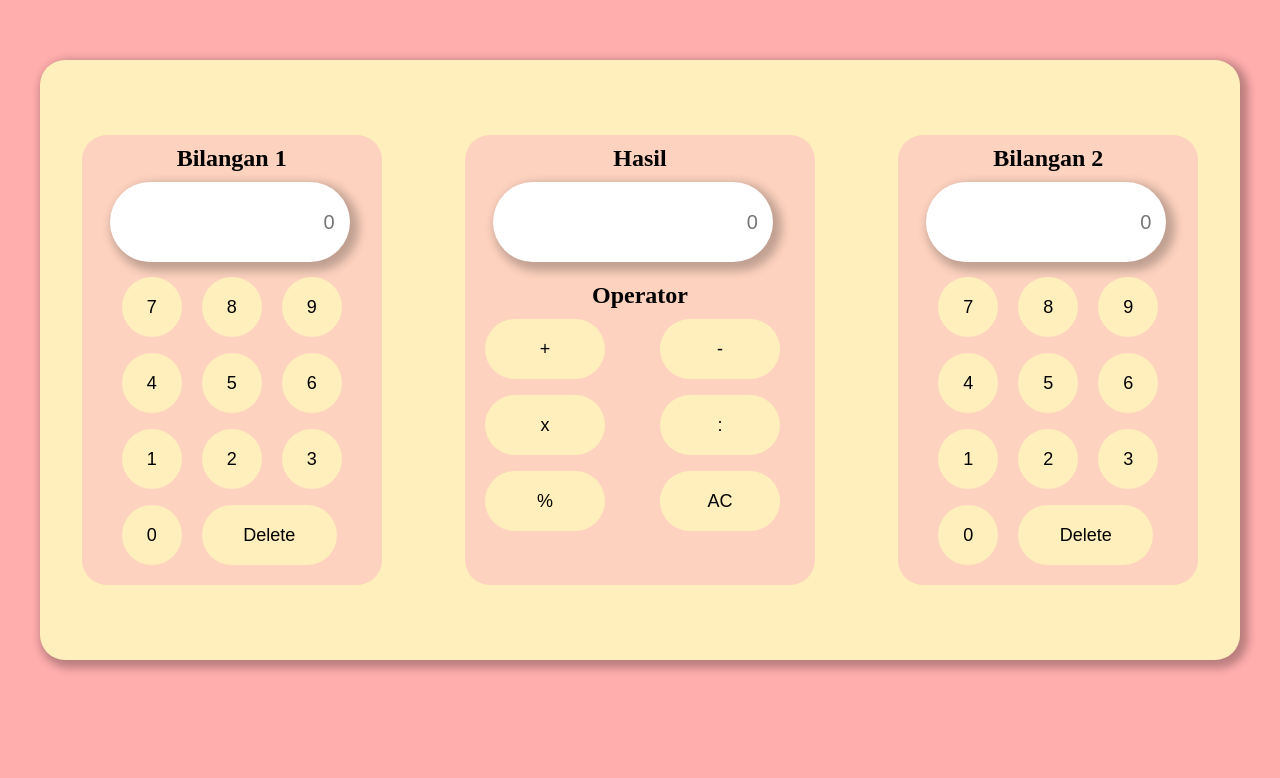
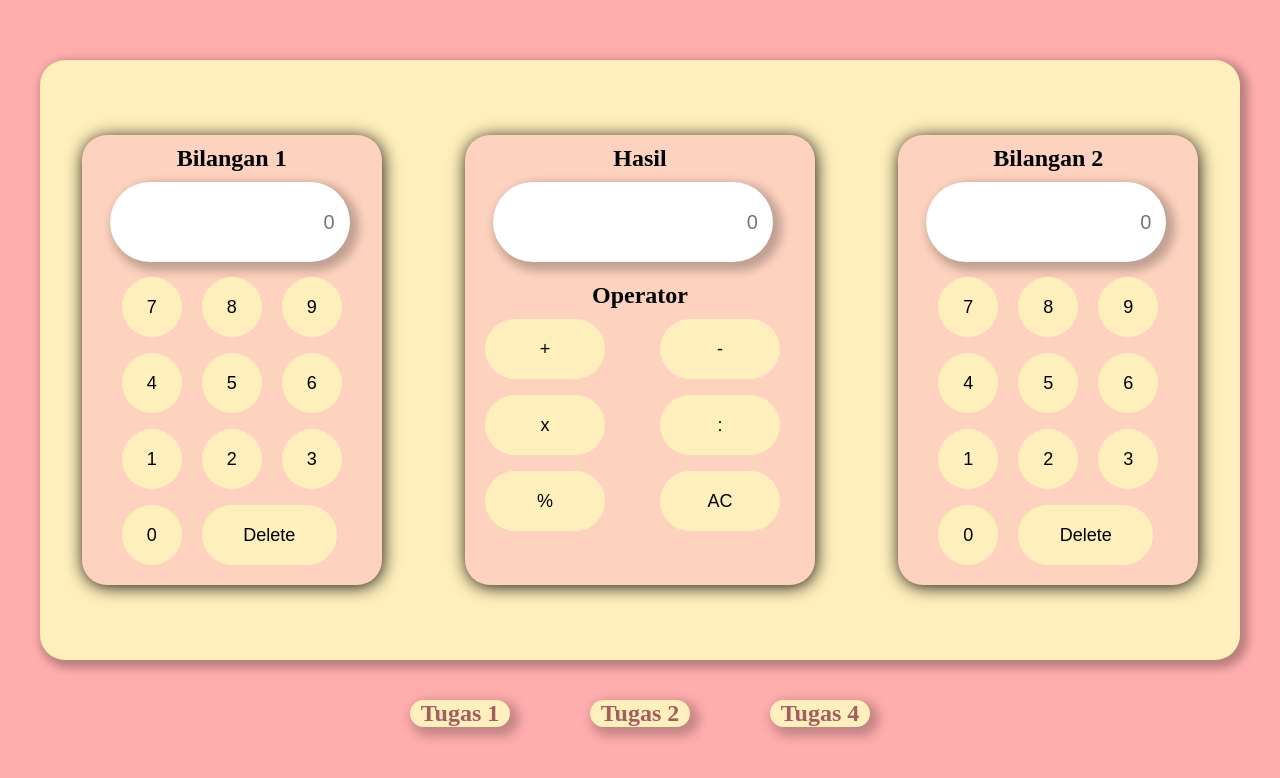
Before and after one commit to DzakiyDzakwan/Tugas3, a plain HTML site: page index.html in a window 1280 px wide. Drawn offline with Linux system fonts and the light colour scheme.

Commit message:
penambahan link tugas lain

```diff
--- a/index.html
+++ b/index.html
@@ -81,6 +81,14 @@
 
     </div>
 
+    <div class="second">
+         <ul>
+             <li><a href="https://dzakiydzakwan.github.io/Tugas/">Tugas 1</a></li>
+             <li><a href="https://dzakiydzakwan.github.io/Tugas2/">Tugas 2</a></li>
+             <li><a href="">Tugas 4</a></li>
+         </ul>
+    </div>
+
     <script src="main.js"></script>
 </body>
 </html>
--- a/style.css
+++ b/style.css
@@ -6,6 +6,7 @@
 
 body{
     display: flex;
+    flex-direction: column;
     align-items: center;
     justify-content: center;
     background-color: #FFADAD;
@@ -32,6 +33,8 @@ body{
     height: 450px;
     border-radius: 25px;
     background-color: #FDD2BF;
+    -webkit-box-shadow: 1px 2px 18px -1px #000000;
+    box-shadow: 1px 2px 18px -1px #000000;
 }
 
 h2 {
@@ -97,6 +100,8 @@ h2 {
     height: 450px;
     border-radius: 25px;
     background-color: #FDD2BF;
+    -webkit-box-shadow: 1px 2px 18px -1px #000000;
+box-shadow: 1px 2px 18px -1px #000000;
 
 }
 
@@ -120,8 +125,47 @@ h2 {
 }
 
 .operator-btn:hover{
-    box-shadow: 0px;
     box-shadow: 5px 5px 11px 4px rgba(0,0,0,0.24);
      -webkit-box-shadow: 5px 5px 11px 4px rgba(0,0,0,0.24);
      -moz-box-shadow: 5px 5px 11px 4px rgba(0,0,0,0.24);
  }
+
+ .second {
+    margin: 40px;
+ }
+
+ .second ul {
+     display: flex;
+     transform: translateY(20px);
+ }
+ .second ul li {
+     list-style: none;
+     font-size: 24px;
+     margin: 20px 40px;
+     background-color: #FFEFBC;
+     width: 100px;
+     text-align: center;
+     border-radius: 25px;
+     box-shadow: 5px 5px 11px 4px rgba(0,0,0,0.24);
+
+ }
+
+ .second ul li a {
+     text-decoration: none;
+     color: #A45D5D;
+     font-weight: bolder;
+ }
+
+ .second ul li:hover{
+     animation: animasi 1s;
+ }
+
+ @keyframes animasi {
+     50% {
+         transform: translateY(-15px);
+     }
+
+    100% {
+        transform: translateY(0px);
+    }
+ }
```
Also changed, not shown: water.jpg (deleted), 1 other file.
